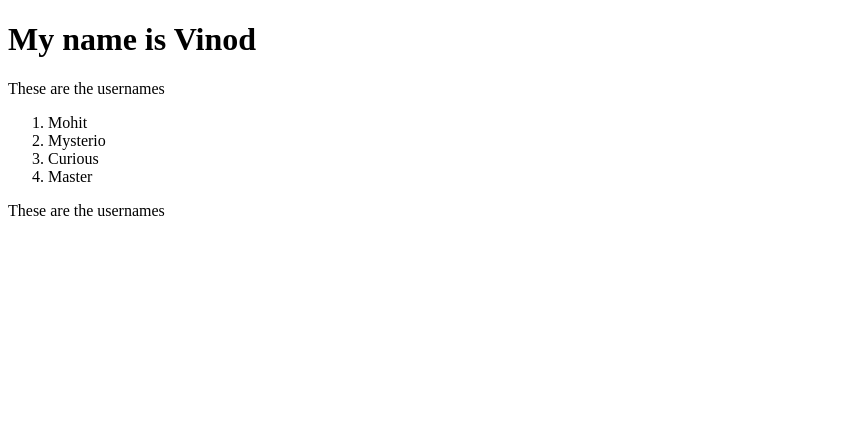
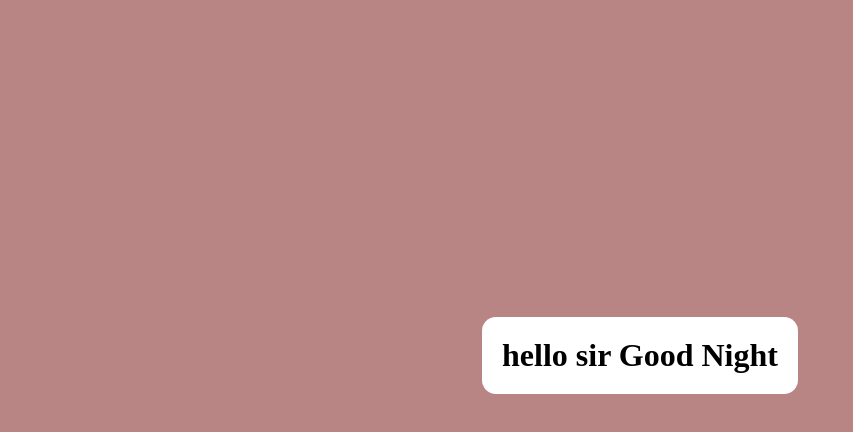
Before and after one commit to curious-99/Learn-React, a React (Create React App) app: page / in a window 1280 px wide. Shown: the top 432 px of the page, without its empty margins (0-853 px from the left). Built offline with nearby package versions, Linux system fonts and the light colour scheme.

Commit message:
Rewrite lec 18 code using components

```diff
--- a/src/App.js
+++ b/src/App.js
@@ -1,15 +1,48 @@
-import React from 'react';
-import Heading from './Heading';
-import List from './List';
-import Para from './Para';
+// import React from 'react';
+// import Heading from './Heading';
+// import List from './List';
+// import Para from './Para';
+
+// function App(){
+//   return(
+//       <>
+//         <Heading/>
+//         <Para/>
+//         <List/>
+//         <Para/>
+//       </>
+//   );
+// }export default App;
+
+//Lecture 20 Rewrite lecture 18 (Rewrite our React Project into Components in React JS)
+import React from "react";
+import "./index.css";
 
 function App(){
+  let currDate = new Date(2023, 14, 4);
+  currDate = currDate.getHours();
+  let greeting = "";
+  const cssStyle = {};
+
+  if (currDate >= 1 && currDate < 12) {
+      greeting = "Good Morning";
+      cssStyle.color = "green";
+  } else if (currDate >= 12 && currDate < 20) {
+      greeting = "Good Afternoon";
+      cssStyle.color = "orange";
+  } else {
+      greeting = "Good Night";
+      cssStyle.color = "black";
+  }
+
   return(
-      <>
-        <Heading/>
-        <Para/>
-        <List/>
-        <Para/>
-      </>
+    <>
+       <div>
+            <h1>
+                hello sir <span style={cssStyle}>{greeting}</span>
+            </h1>
+        </div>
+    </>
   );
-}export default App;
+}
+export default App;
```
Also changed, not shown: src/index.js (+6 -1 lines).
